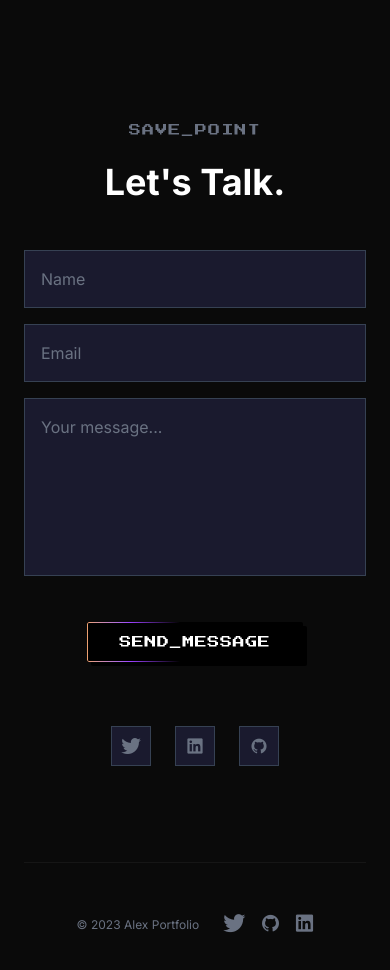
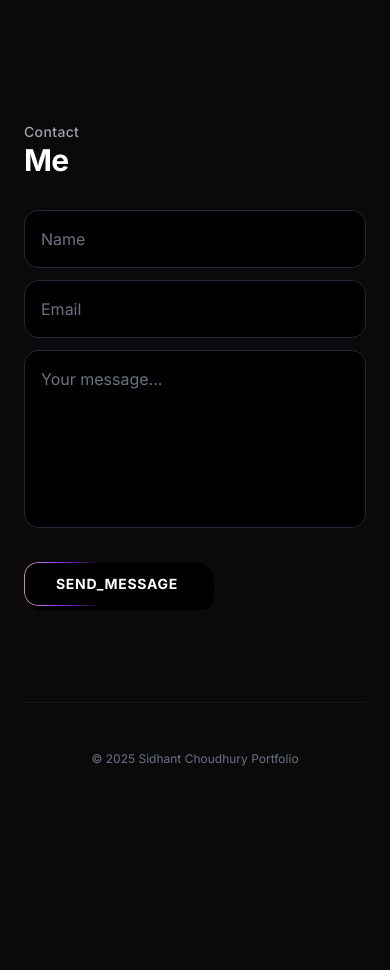
Before and after one commit to Sid-chou/portfolio, a React (Vite) app: page / in a window 390 px wide. Shown: the part 4320-5290 px from the top of the page. After the commit the page ends 5231 px from the top, so only its background shows below. Built offline with nearby package versions, Linux system fonts and the light colour scheme; no server answers; a web font is replaced by a local one.

Commit message:
did my first portfolio fix

```diff
--- a/src/components/Contact.tsx
+++ b/src/components/Contact.tsx
@@ -6,17 +6,13 @@ type ContactProps = {
 };
 
 export default function Contact({ isDark }: ContactProps) {
-    const inputBg = isDark ? "bg-[#1a1a2e]" : "bg-white";
-    const inputBorder = isDark ? "border-gray-700" : "border-gray-300";
+    const inputBg = isDark ? "bg-black" : "bg-white";
+    const inputBorder = isDark ? "border-gray-800" : "border-gray-300";
     const inputText = isDark ? "text-gray-300" : "text-gray-900";
     const inputPlaceholder = isDark ? "placeholder-gray-500" : "placeholder-gray-400";
 
-    const inputClass = `w-full ${inputBg} border ${inputBorder} ${inputText} ${inputPlaceholder} p-4 focus:outline-none focus:border-primary focus:ring-1 focus:ring-primary rounded-none transition-colors font-sans`;
+    const inputClass = `w-full ${inputBg} border ${inputBorder} rounded-xl ${inputText} ${inputPlaceholder} p-4 focus:outline-none focus:border-primary focus:ring-1 focus:ring-primary rounded-none transition-colors font-sans`;
 
-    const socialBg = isDark ? "bg-[#1a1a2e]" : "bg-white";
-    const socialBorder = isDark ? "border-gray-700" : "border-gray-300";
-    const socialText = isDark ? "text-gray-500" : "text-gray-400";
-    const socialIconClass = `group w-10 h-10 border ${socialBorder} flex items-center justify-center ${socialBg} hover:border-primary transition-colors`;
 
     return (
         <section className="w-full mb-24 relative" id="contact">
@@ -34,13 +30,25 @@ export default function Contact({ isDark }: ContactProps) {
                 onComplete={undefined}
                 onDisappearanceComplete={undefined}
             >
-                <div className="w-full text-center">
-                    <div className="mb-12">
-                        <p className="font-pixel text-gray-500 mb-6 tracking-widest text-xs uppercase">Save_Point</p>
-                        <h3 className="font-sans font-bold text-4xl md:text-5xl transition-colors" style={{ color: isDark ? "#ffffff" : "#1a1a1a" }}>Let's Talk.</h3>
+                <div className="mb-10 text-left flex flex-col items-start gap-2">
+                    <div className="mb-6">
+                        <h2
+                            className="text-sm font-sans font-medium tracking-wide"
+                            style={{ color: isDark ? "#a1a1aa" : "#71717a" }}
+                        >
+                            Contact
+                        </h2>
+                        <h2
+                            className="text-3xl font-sans font-bold tracking-tight"
+                            style={{ color: isDark ? "#ffffff" : "#1a1a1a" }}
+                        >
+                            Me
+                        </h2>
+                        {/* <p className="font-sans text-gray-500 mb-6 ">Contact Me</p> */}
+                        {/* <h3 className="font-sans font-bold text-4xl md:text-5xl transition-colors" style={{ color: isDark ? "#ffffff" : "#1a1a1a" }}>Let's Talk.</h3> */}
                     </div>
-                    <form className="w-full space-y-4 text-left" onSubmit={(e) => e.preventDefault()}>
-                        <div className="grid grid-cols-1 md:grid-cols-2 gap-4">
+                    <form className="w-full space-y-3 text-left" onSubmit={(e) => e.preventDefault()}>
+                        <div className="grid grid-cols-1 md:grid-cols-2 gap-3">
                             <div>
                                 <label className="sr-only" htmlFor="name">Name</label>
                                 <input className={inputClass} id="name" name="name" placeholder="Name" type="text" />
@@ -54,11 +62,12 @@ export default function Contact({ isDark }: ContactProps) {
                             <label className="sr-only" htmlFor="message">Message</label>
                             <textarea className={`${inputClass} resize-none`} id="message" name="message" placeholder="Your message..." rows={6}></textarea>
                         </div>
-                        <div className="text-center pt-6">
+                        <div className="text-left pt-4">
                             <button
-                                className={`relative inline-block px-8 py-3 rounded-[2px] font-pixel text-xs tracking-wider uppercase transition-all shadow-pixel-hard hover:shadow-none hover:translate-x-[4px] hover:translate-y-[4px] overflow-hidden ${isDark
-                                        ? "bg-black text-white hover:brightness-110"
-                                        : "bg-[#f4f4f5] text-black border border-gray-300 hover:bg-[#e4e4e7]"
+                                className={`relative inline-block px-8 py-3 rounded-xl font-sans font-bold text-sm tracking-wider uppercase transition-all shadow-pixel-hard hover:shadow-none hover:translate-x-[4px] hover:translate-y-[4px] overflow-hidden
+                                    ${isDark
+                                    ? "bg-black text-white hover:brightness-110"
+                                    : "bg-[#f4f4f5] text-black border border-gray-300 hover:bg-[#e4e4e7]"
                                     }`}
                                 type="submit"
                             >
@@ -67,17 +76,6 @@ export default function Contact({ isDark }: ContactProps) {
                             </button>
                         </div>
                     </form>
-                    <div className="mt-16 flex justify-center gap-6">
-                        <a className={socialIconClass} href="#">
-                            <i className={`devicon-twitter-original ${socialText} group-hover:text-primary transition-colors`}></i>
-                        </a>
-                        <a className={socialIconClass} href="#">
-                            <i className={`devicon-linkedin-plain ${socialText} group-hover:text-primary transition-colors`}></i>
-                        </a>
-                        <a className={socialIconClass} href="#">
-                            <i className={`devicon-github-original ${socialText} group-hover:text-primary transition-colors`}></i>
-                        </a>
-                    </div>
                 </div>
             </AnimatedContent>
         </section>
--- a/src/components/Footer.tsx
+++ b/src/components/Footer.tsx
@@ -7,12 +7,7 @@ export default function Footer({ isDark }: FooterProps) {
         <footer className="w-full py-12 border-t border-white/5 text-center relative overflow-hidden">
             <div className="w-full flex flex-col items-center gap-4">
                 <div className="flex items-center gap-6 text-gray-500">
-                    <span className="text-xs font-sans">© 2023 Alex Portfolio</span>
-                    <div className="flex space-x-4">
-                        <a className="hover:text-primary transition-colors text-lg" href="#"><i className="devicon-twitter-original"></i></a>
-                        <a className="hover:text-primary transition-colors text-lg" href="#"><i className="devicon-github-original"></i></a>
-                        <a className="hover:text-primary transition-colors text-lg" href="#"><i className="devicon-linkedin-plain"></i></a>
-                    </div>
+                    <span className="text-xs font-sans">© 2025 Sidhant Choudhury Portfolio </span>
                 </div>
             </div>
         </footer>
```
Also changed, not shown: src/components/About.tsx (line endings or trailing spaces).
